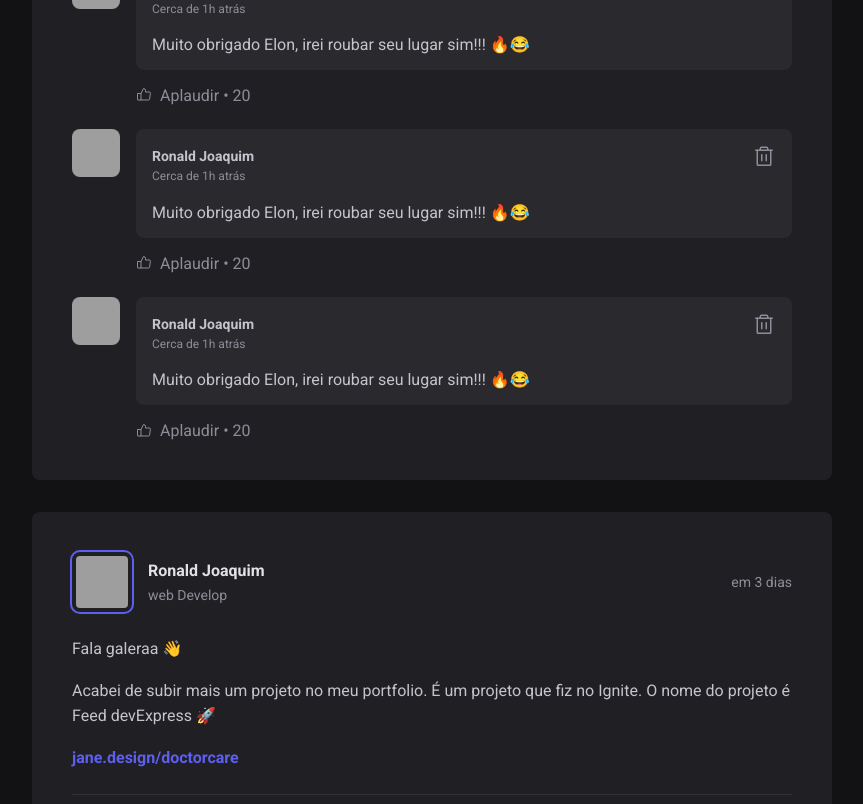
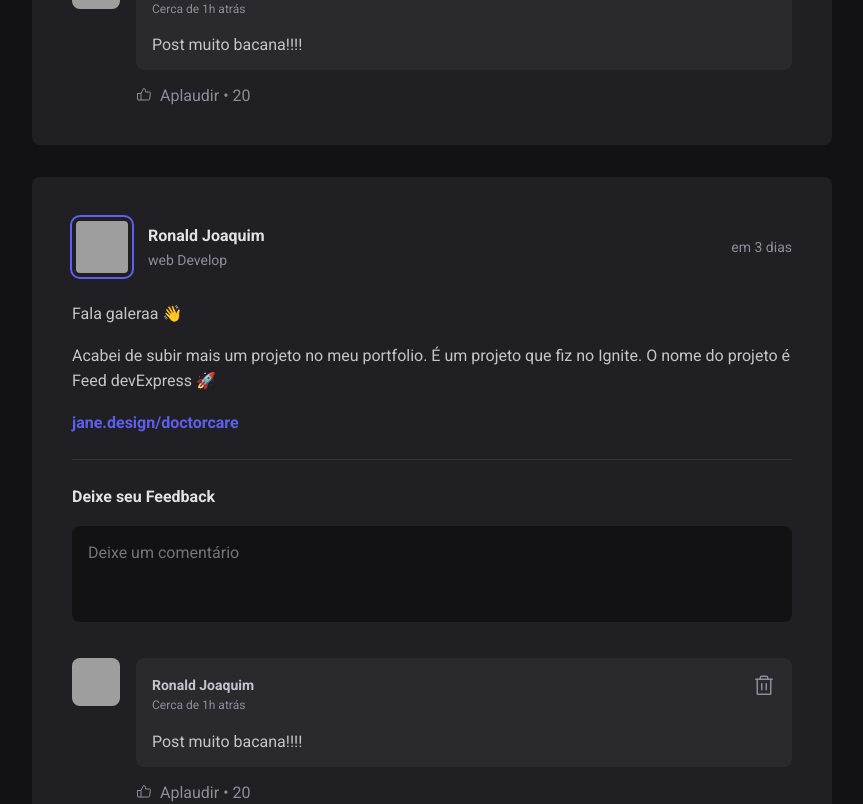
Before and after one commit to Ronald-Joaquim/Fundamentos-Ignite, a React (Vite) app: page / in a window 1280 px wide. Shown: the part 598-1402 px from the top of the page, without its empty margins (352-1215 px from the left). Built offline with nearby package versions, Linux system fonts and the light colour scheme; grey boxes are pictures that could not be loaded.

Commit message:
adicionando comentarios

```diff
--- a/src/components/Comment.jsx
+++ b/src/components/Comment.jsx
@@ -2,7 +2,7 @@
 import styles from "./Comment.module.css";
 import { Avatar } from "./Avatar";
 
-export function Comment() {
+export function Comment({ content }) {
   return (
     <div className={styles.comment}>
       <Avatar hasBorder={false} src="https://github.com/ronald-Joaquim.png" />
@@ -22,7 +22,7 @@
             </button>
           </header>
 
-          <p>Muito obrigado Elon, irei roubar seu lugar sim!!! 🔥😂</p>
+          <p>{content}</p>
         </div>
         <footer>
           <button>
--- a/src/components/Post.jsx
+++ b/src/components/Post.jsx
@@ -4,8 +4,13 @@
 import { Avatar } from "./Avatar";
 import { Comment } from "./Comment";
 import styles from "./Post.module.css";
+import { useState } from "react";
 
-export function Post({ author, publishedAt, content}) {
+export function Post({ author, publishedAt, content }) {
+  const [comments, setComments] = useState(["Post muito bacana!!!!"]);
+
+  const [newCommentText, setNewCommentText] = useState("");
+
   const publishedDateFormatted = format(
     publishedAt,
     "dd 'de' LLLL 'às' HH:mm'h'",
@@ -19,6 +24,17 @@
     addSuffix: true,
   });
 
+  function handleCreateNewComment() {
+    event.preventDefault();
+
+    setComments([...comments, newCommentText]);
+    setNewCommentText("");
+  }
+
+  function handleNewCommentChange() {
+    setNewCommentText(event.target.value);
+  }
+
   return (
     <article className={styles.post}>
       <header>
@@ -30,34 +46,44 @@
           </div>
         </div>
 
-        <time title={publishedDateFormatted} dateTime={publishedAt.toISOString()}>
+        <time
+          title={publishedDateFormatted}
+          dateTime={publishedAt.toISOString()}
+        >
           {publisedDateRelativeToNow}
         </time>
       </header>
       <div className={styles.content}>
-        {content.map(line => {
-          if(line.type === "paragraph") {
-            return <p>{line.content}</p>;
+        {content.map((line) => {
+          if (line.type === "paragraph") {
+            return <p key={line.content}>{line.content}</p>;
           } else if (line.type === "link") {
-            return <p><a href="">{line.content}</a></p>;
+            return (
+              <p key={line.content}>
+                <a href="">{line.content}</a>
+              </p>
+            );
           }
         })}
-
       </div>
 
-      <form className={styles.commentForm}>
+      <form onSubmit={handleCreateNewComment} className={styles.commentForm}>
         <strong>Deixe seu Feedback</strong>
 
-        <textarea placeholder="Deixe um comentário" />
+        <textarea
+          placeholder="Deixe um comentário"
+          onChange={handleNewCommentChange}
+          value={newCommentText}
+        />
         <footer>
           <button type="submit">Publicar</button>
         </footer>
       </form>
 
       <div className={styles.commentList}>
-        <Comment />
-        <Comment />
-        <Comment />
+        {comments.map((comment) => {
+          return <Comment key={comment} content={comment} />;
+        })}
       </div>
     </article>
   );
```
